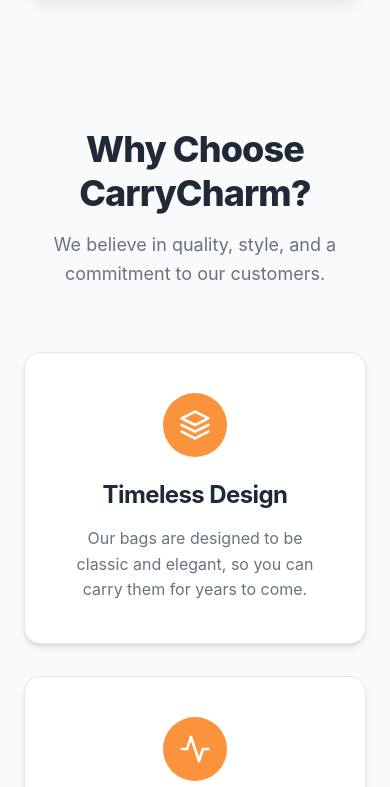
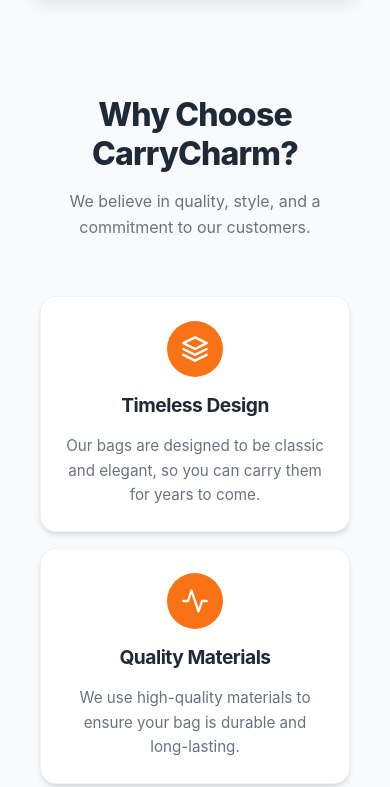
Before and after one commit to muskaanfayyaz/carrycharm, a website: page index.html in a window 390 px wide. Shown: the part 5900-6687 px from the top of the page. Drawn offline with Linux system fonts and the light colour scheme.

Commit message:
FEAT: Redesigned 'Why Choose Us' section with internal CSS for modern, premium look.

```diff
--- a/partials/why-choose-us.html
+++ b/partials/why-choose-us.html
@@ -1,4 +1,158 @@
 <section class="section why-choose-us">
+  <style>
+    /* Internal CSS for Why Choose Us section */
+
+    /* Root variables for consistency within this section */
+    :root {
+      --wcu-primary: #F97316; /* Vibrant Orange */
+      --wcu-primary-light: #FB923C;
+      --wcu-text-dark: #1F2937;
+      --wcu-text-muted: #6B7280;
+      --wcu-surface: #FFFFFF;
+      --wcu-background: #F9FAFB; /* Light Gray for section background */
+      --wcu-border-radius-lg: 1rem; /* 16px */
+      --wcu-shadow-md: 0 4px 6px -1px rgba(0, 0, 0, 0.1), 0 2px 4px -2px rgba(0, 0, 0, 0.1);
+      --wcu-shadow-lg: 0 10px 15px -3px rgba(0, 0, 0, 0.1), 0 4px 6px -4px rgba(0, 0, 0, 0.1);
+      --wcu-font-family: -apple-system, BlinkMacSystemFont, "Segoe UI", Roboto, "Helvetica Neue", Arial, sans-serif;
+      --wcu-spacing-unit: 1rem;
+    }
+
+    .why-choose-us {
+      background-color: var(--wcu-background);
+      padding: calc(var(--wcu-spacing-unit) * 5) 0;
+      font-family: var(--wcu-font-family);
+      text-align: center;
+    }
+
+    .why-choose-us .section-title {
+      color: var(--wcu-text-dark);
+      font-size: clamp(2rem, 5vw, 3rem);
+      margin-bottom: var(--wcu-spacing-unit);
+      font-weight: 800;
+      letter-spacing: -0.025em;
+    }
+
+    .why-choose-us .section-subtitle {
+      color: var(--wcu-text-muted);
+      font-size: clamp(1rem, 2vw, 1.25rem);
+      max-width: 700px;
+      margin: 0 auto calc(var(--wcu-spacing-unit) * 3.5);
+    }
+
+    .wcu-grid {
+      display: grid;
+      grid-template-columns: repeat(auto-fit, minmax(280px, 1fr)); /* Flexible grid for cards */
+      gap: calc(var(--wcu-spacing-unit) * 2); /* Spacing between cards */
+      max-width: 1200px;
+      margin: 0 auto;
+      padding: 0 var(--wcu-spacing-unit); /* Padding for grid container */
+    }
+
+    .wcu-card {
+      background-color: var(--wcu-surface);
+      border-radius: var(--wcu-border-radius-lg);
+      box-shadow: var(--wcu-shadow-md); /* Soft shadow */
+      padding: calc(var(--wcu-spacing-unit) * 2.5); /* Generous padding inside card */
+      text-align: center;
+      transition: all 0.3s ease-in-out;
+      border: 1px solid rgba(0, 0, 0, 0.05); /* Subtle border */
+      display: flex;
+      flex-direction: column;
+      align-items: center;
+      justify-content: flex-start;
+    }
+
+    .wcu-card:hover {
+      transform: translateY(-8px) scale(1.02); /* Lift and subtle scale on hover */
+      box-shadow: var(--wcu-shadow-lg); /* More prominent shadow on hover */
+      border-color: var(--wcu-primary); /* Accent border on hover */
+    }
+
+    .wcu-card-icon {
+      display: inline-flex;
+      align-items: center;
+      justify-content: center;
+      width: calc(var(--wcu-spacing-unit) * 4);
+      height: calc(var(--wcu-spacing-unit) * 4);
+      border-radius: 50%;
+      background-color: var(--wcu-primary); /* Vibrant accent background for icon */
+      color: var(--wcu-surface); /* White icon */
+      margin-bottom: calc(var(--wcu-spacing-unit) * 1.5);
+      transition: all 0.3s ease-in-out;
+      box-shadow: 0 4px 10px rgba(var(--wcu-primary), 0.3); /* Shadow for icon */
+    }
+
+    .wcu-card:hover .wcu-card-icon {
+      background-color: var(--wcu-primary-light); /* Lighter accent on hover */
+      transform: scale(1.1) rotate(5deg); /* Subtle animation for icon */
+    }
+
+    .wcu-card-icon svg {
+      width: 50%;
+      height: 50%;
+    }
+
+    .wcu-card-title {
+      font-size: 1.6rem; /* Larger, clearer title */
+      font-weight: 700;
+      color: var(--wcu-text-dark);
+      margin-bottom: var(--wcu-spacing-unit);
+      line-height: 1.3;
+    }
+
+    .wcu-card-text {
+      color: var(--wcu-text-muted);
+      line-height: 1.6;
+      font-size: 1rem;
+    }
+
+    /* Responsive adjustments for Why Choose Us section */
+    @media (max-width: 1024px) {
+      .wcu-grid {
+        grid-template-columns: repeat(auto-fit, minmax(250px, 1fr));
+        gap: calc(var(--wcu-spacing-unit) * 1.5);
+      }
+      .wcu-card {
+        padding: calc(var(--wcu-spacing-unit) * 2);
+      }
+      .wcu-card-title {
+        font-size: 1.4rem;
+      }
+    }
+
+    @media (max-width: 768px) {
+      .why-choose-us {
+        padding: calc(var(--wcu-spacing-unit) * 4) 0;
+      }
+      .wcu-grid {
+        grid-template-columns: 1fr; /* Single column layout for smaller screens */
+        gap: var(--wcu-spacing-unit);
+      }
+      .wcu-card {
+        padding: calc(var(--wcu-spacing-unit) * 1.5);
+      }
+      .wcu-card-icon {
+        width: calc(var(--wcu-spacing-unit) * 3.5);
+        height: calc(var(--wcu-spacing-unit) * 3.5);
+        margin-bottom: var(--wcu-spacing-unit);
+      }
+      .wcu-card-title {
+        font-size: 1.3rem;
+      }
+      .wcu-card-text {
+        font-size: 0.95rem;
+      }
+    }
+
+    @media (max-width: 480px) {
+      .why-choose-us {
+        padding: calc(var(--wcu-spacing-unit) * 3) 0;
+      }
+      .wcu-card-title {
+        font-size: 1.2rem;
+      }
+    }
+  </style>
   <div class="container">
     <h2 class="section-title">Why Choose CarryCharm?</h2>
     <p class="section-subtitle">We believe in quality, style, and a commitment to our customers.</p>
```
